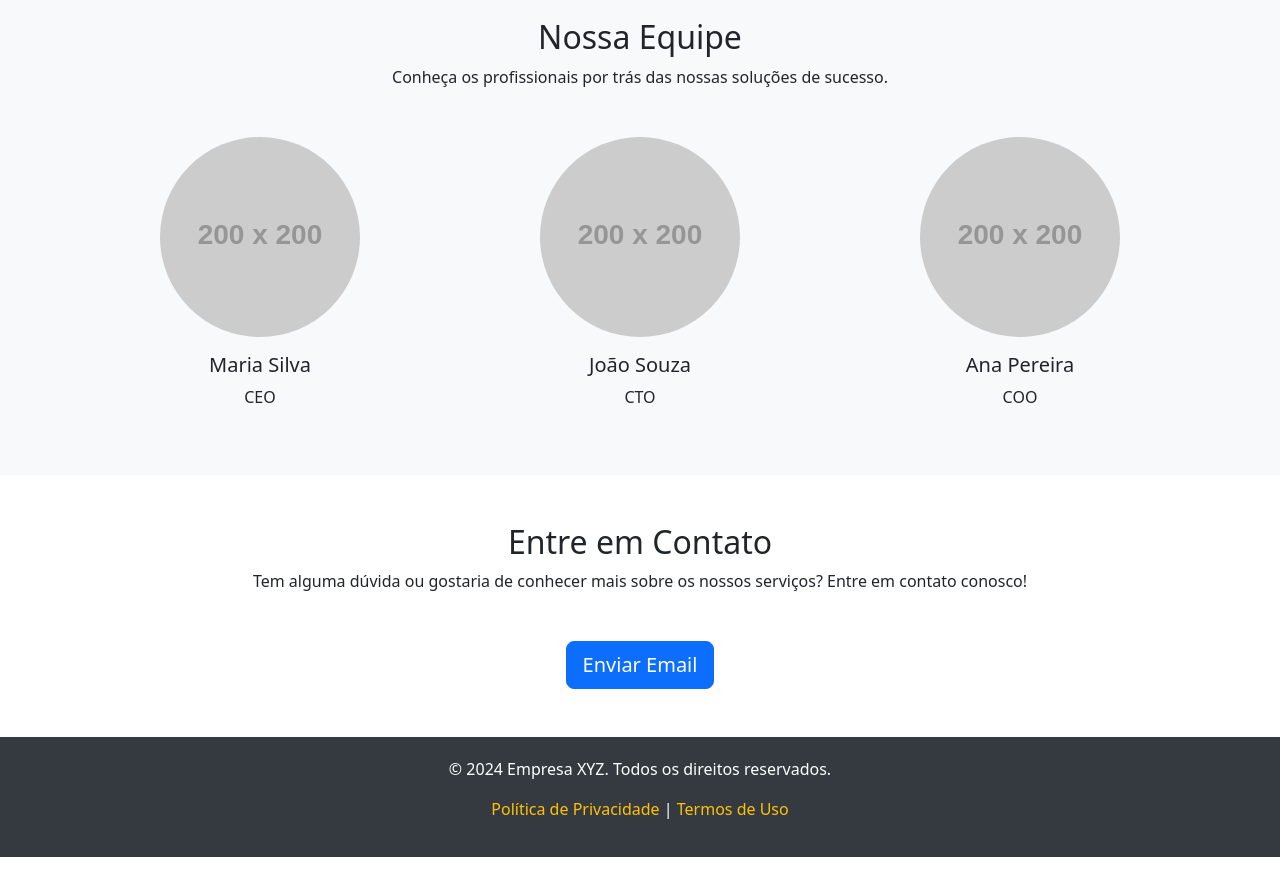
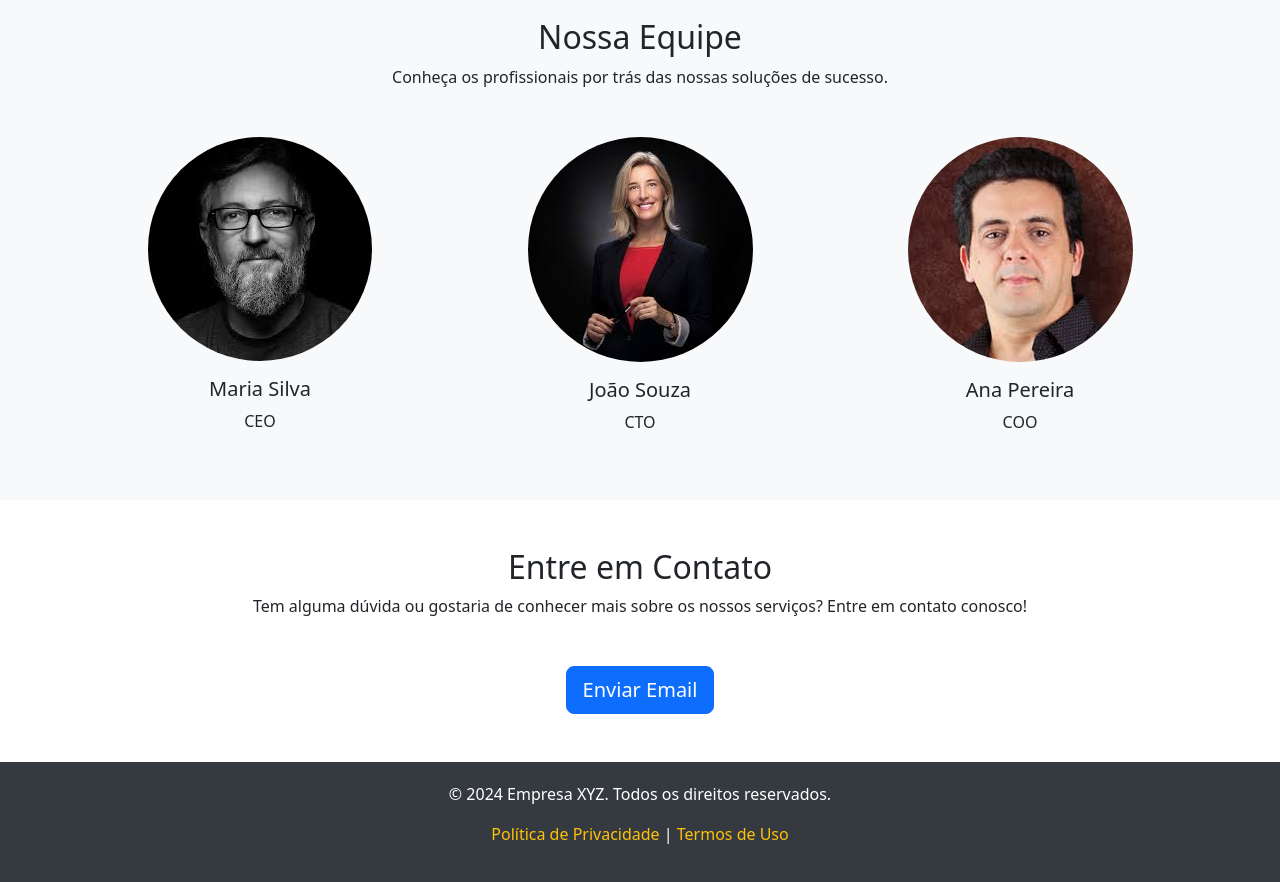
Before and after one commit to wagnerglongo/Institutional_web_example, a website: page public/index.html in a window 1280 px wide. Shown: the part 1020-1902 px from the top of the page. Before the commit the page ends 1877 px from the top, so only its background shows below. Drawn offline with nearby package versions, Linux system fonts and the light colour scheme; placeholder pictures from the web are drawn by us.

Commit message:
new file:   public/img/image2.jpg 	new file:   public/img/images.jpg 	new file:   public/img/images2.jpg 	new file:   public/img/images3.jpg 	modified:   public/index.html

```diff
--- a/public/index.html
+++ b/public/index.html
@@ -133,17 +133,17 @@
 
       <div class="row">
         <div class="col-md-4">
-          <img src="https://via.placeholder.com/200" alt="Equipe 1" class="rounded-circle mb-3">
+          <img src="img/images.jpg" alt="Equipe 1" class="rounded-circle mb-3">
           <h5>Maria Silva</h5>
           <p>CEO</p>
         </div>
         <div class="col-md-4">
-          <img src="https://via.placeholder.com/200" alt="Equipe 2" class="rounded-circle mb-3">
+          <img src="img/images2.jpg" alt="Equipe 2" class="rounded-circle mb-3">
           <h5>João Souza</h5>
           <p>CTO</p>
         </div>
         <div class="col-md-4">
-          <img src="https://via.placeholder.com/200" alt="Equipe 3" class="rounded-circle mb-3">
+          <img src="img/images3.jpg" alt="Equipe 3" class="rounded-circle mb-3">
           <h5>Ana Pereira</h5>
           <p>COO</p>
         </div>
```
Also changed, not shown: public/img/image2.jpg (added), public/img/images.jpg (added), public/img/images2.jpg (added), public/img/images3.jpg (added).
